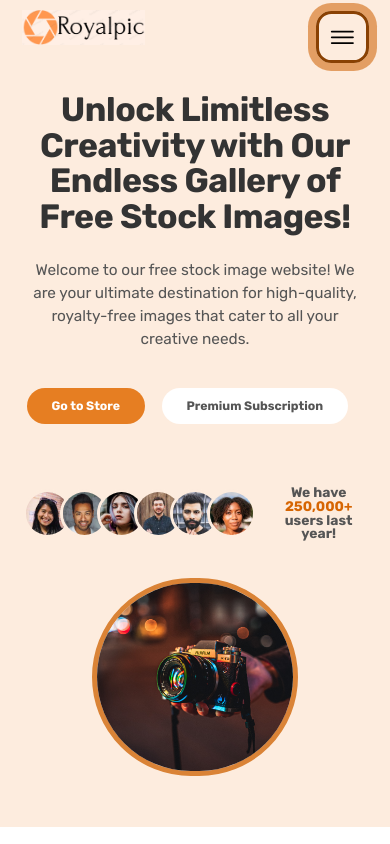
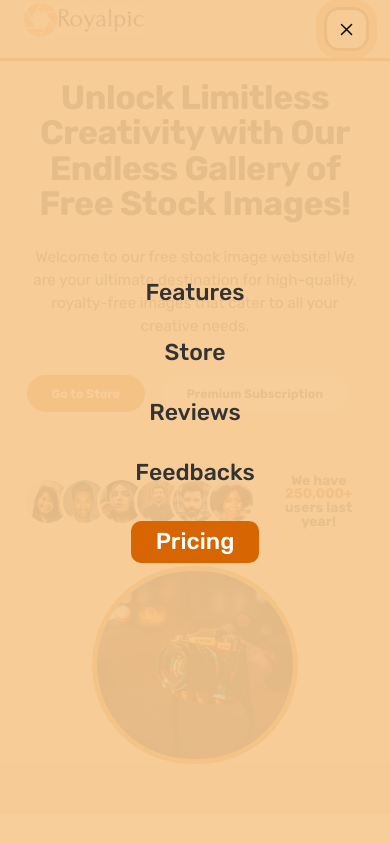
Before and after one commit to Darshan2605/Stock-Images-Website-2nd-version, a plain HTML site: page index.html in a window 390 px wide. Both pictures are taken after a click on the button 342 px from the left and 36 px from the top of the page. Shown: the top 844 px of the page. Drawn offline with nearby package versions, Linux system fonts and the light colour scheme.

Commit message:
New Features Added

```diff
--- a/index.html
+++ b/index.html
@@ -2,6 +2,10 @@
 <html lang="en">
   <head>
     <meta charset="UTF-8" />
+    <meta
+      name="description"
+      content="This is free stock images website to download images for free."
+    />
     <meta name="viewport" content="width=device-width, initial-scale=1.0" />
     <link rel="stylesheet" href="style.css" />
     <link rel="stylesheet" href="style-2.css" />
@@ -17,6 +21,10 @@
       href="https://fonts.googleapis.com/css2?family=Inter:wght@400;500;700&display=swap"
       rel="stylesheet"
     />
+    <link rel="apple-touch-icon" sizes="180x180" href="/apple-touch-icon.png" />
+    <link rel="icon" type="image/png" sizes="32x32" href="/favicon-32x32.png" />
+    <link rel="icon" type="image/png" sizes="16x16" href="/favicon-16x16.png" />
+    <link rel="manifest" href="/site.webmanifest" />
     <link rel="preconnect" href="https://fonts.googleapis.com" />
     <link rel="preconnect" href="https://fonts.gstatic.com" crossorigin />
     <link
@@ -31,19 +39,26 @@
       nomodule
       src="https://unpkg.com/ionicons@7.1.0/dist/ionicons/ionicons.js"
     ></script>
-    <title>Royalpic</title>
+    <script defer src="script.js"></script>
+    <title>Royalpic &dash; Free Stock Images</title>
   </head>
 
   <body>
-    <header class="header">
+    <header class="header sticky">
       <img class="logo" alt="logo of page" src="images/main-logo.png" />
       <nav class="main-nav">
         <ul class="main-nav-list">
-          <li><a href="#" class="main-nav-link">Section 1</a></li>
-          <li><a href="#" class="main-nav-link">Section 2</a></li>
-          <li><a href="#" class="main-nav-link">Section 3</a></li>
-          <li><a href="#" class="main-nav-link">Section 4</a></li>
-          <li><a href="#" class="main-nav-link special-link">Section 5</a></li>
+          <li><a href="#go-to-features" class="main-nav-link">Features</a></li>
+          <li><a href="#go-to-store" class="main-nav-link">Store</a></li>
+          <li><a href="#go-to-reviews" class="main-nav-link">Reviews</a></li>
+          <li>
+            <a href="#go-to-feedbacks" class="main-nav-link">Feedbacks</a>
+          </li>
+          <li>
+            <a href="#go-to-pricing" class="main-nav-link special-link"
+              >Pricing</a
+            >
+          </li>
         </ul>
       </nav>
 
@@ -66,8 +81,8 @@
               destination for high-quality, royalty-free images that cater to
               all your creative needs.
             </p>
-            <a href="#" class="btn highlighted">Go to Store</a>
-            <a href="#" class="btn normal">Premium Subscription</a>
+            <a href="#go-to-store" class="btn highlighted">Go to Store</a>
+            <a href="#go-to-pricing" class="btn normal">Premium Subscription</a>
             <div class="total-users">
               <div class="total-users-faces-img">
                 <img src="images/customers/customer-1.jpg" alt="users-faces" />
@@ -88,7 +103,7 @@
         </div>
       </section>
 
-      <section class="features">
+      <section class="features" id="go-to-features">
         <div class="container">
           <h2 class="heading-secondary">Features of Royalpic</h2>
         </div>
@@ -145,7 +160,7 @@
         </div>
       </section>
 
-      <section class="main-store">
+      <section class="main-store" id="go-to-store">
         <div class="container">
           <div class="main-store-heading">Store</div>
           <h2 class="heading-secondary">Our Huge 2M+ Images Gallery</h2>
@@ -357,7 +372,7 @@
         </div>
       </section>
 
-      <section class="feedback-section">
+      <section class="feedback-section" id="go-to-reviews">
         <div class="feedback-container">
           <div class="container center-text">
             <div class="main-store-heading">Reviews</div>
@@ -518,7 +533,7 @@
         </div>
       </section>
 
-      <section class="pricing-section">
+      <section class="pricing-section" id="go-to-pricing">
         <div class="container center-text">
           <div class="main-store-heading">Pricing</div>
           <h2 class="heading-secondary">We have something Special for You</h2>
@@ -580,7 +595,7 @@
         </div>
       </section>
 
-      <section class="feedback-form">
+      <section class="feedback-form" id="go-to-feedbacks">
         <div class="container">
           <div class="form">
             <div class="form-text">
--- /dev/null
+++ b/script.js
@@ -0,0 +1,8 @@
+const btnnav = document.querySelector(".btn-mobile-menu");
+const openheader = document.querySelector(".header");
+
+btnnav.addEventListener("click", function () {
+  openheader.classList.toggle(
+    "nav-open"
+  ); /*if after clicking,nav-open class is not there with header class then add it.And if present then remove it(toggling)*/
+});
--- a/style.css
+++ b/style.css
@@ -13,6 +13,7 @@
 html {
   font-size: 62.5%;
   overflow-x: hidden;
+  scroll-behavior: smooth;
   /*All elements who are overflowing viewport in x direction get hide.(navigation box of menu)*/
 }
 body {
@@ -21,6 +22,7 @@ body {
   line-height: 1;
   color: #555;
   overflow-x: hidden;
+
   /*All elements who are overflowing viewport in x direction get hide.(navigation box of menu)*/
 }
 .header {
@@ -31,9 +33,9 @@ body {
   height: 9.6rem;
   padding: 0 4.8rem;
   position: relative; /*For navigation box menu(main-nav)*/
+  border-bottom: 0.4rem solid #cf680e;
 }
-header {
-}
+
 .logo {
   height: 5.4rem;
 }
@@ -77,16 +79,28 @@ header {
   border: 3px solid #894103;
 }
 .btn-names {
-  height: 4rem;
-  width: 4rem;
+  height: 3rem;
+  width: 3rem;
 }
 
 .btn-names[name="close-outline"] {
   display: none;
 }
+
+.sticky {
+  position: fixed;
+  width: 100%;
+  height: 8rem;
+  top: 0;
+  bottom: 0;
+  z-index: 999;
+  padding-top: 0;
+  padding-bottom: 0;
+}
 .section-hero {
   background-color: #fdecde;
   padding: 4.8rem 0 9.6rem 0;
+  margin-top: 8rem;
 }
 
 /*Media queries*/
```
Also changed, not shown: android-chrome-192x192.png (added), android-chrome-512x512.png (added), apple-touch-icon.png (added), favicon-16x16.png (added), favicon-32x32.png (added), favicon.ico (added), site.webmanifest (added).
